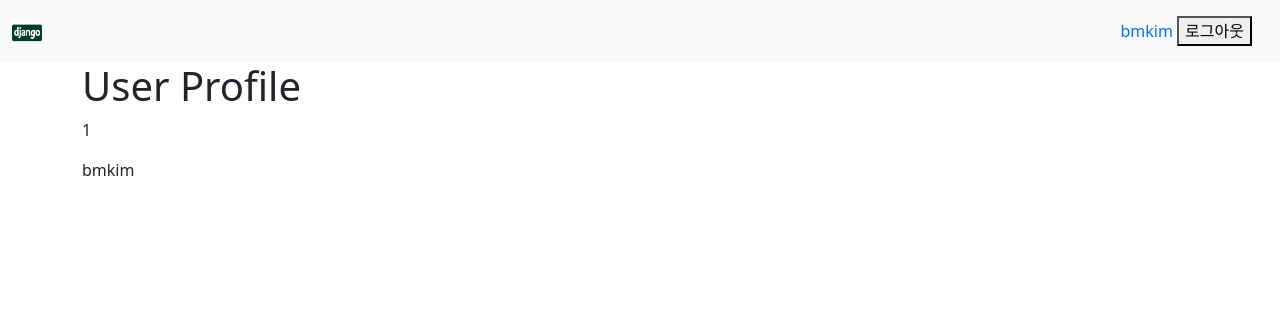
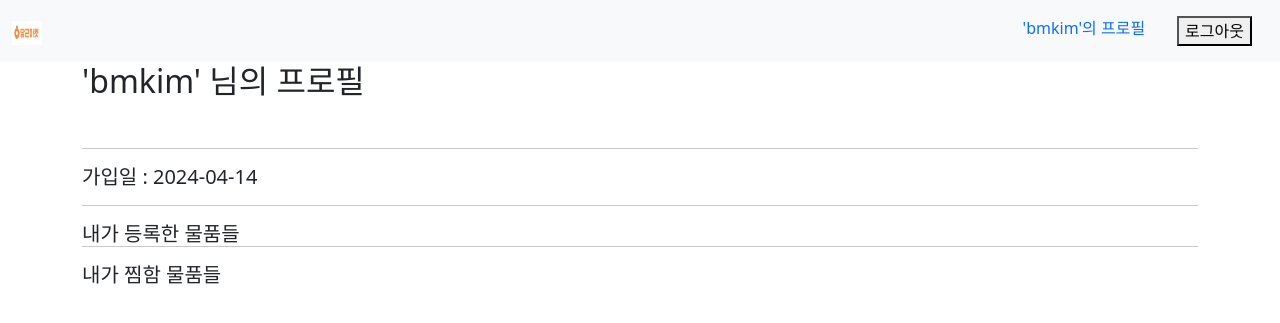
Before and after one commit to Doton2/spartamarket, a Django app: page /users/profile/1/ in a window 1280 px wide. Shown: the top 323 px of the page. Run offline with Django 4.2, Linux system fonts and the light colour scheme; a user stored in the database is signed in; data comes from the database, SQL or seed files in the repository; both versions use the stored data as it was after the commit.

Commit message:
찜기능 팔로우기능 추가와 간단한 디자인추가

```diff
--- a/accounts/forms.py
+++ b/accounts/forms.py
@@ -1,4 +1,4 @@
-from django.contrib.auth.forms import UserCreationForm
+from django.contrib.auth.forms import UserCreationForm,AuthenticationForm
 from django.contrib.auth import get_user_model
 from django import forms
 
--- a/templates/base.html
+++ b/templates/base.html
@@ -18,15 +18,17 @@
     <nav class="navbar bg-body-tertiary">
         <div class="container-fluid">
             <a class="navbar-brand" href="{% url 'index' %}">
-                <img src="{% static 'django.jpg' %}" alt="SpartaMrket" width="30" height="24">
+                <img src="{% static 'carrot.jpg' %}" alt="SpartaMrket" width="30" height="24">
             </a>
             <div class="d-flex">
                 <ul class="nav justify-content-end">
                     {% if request.user.is_authenticated %}
                     <li class="nav-item">
+                        <a href="{% url 'users:profile' request.user.pk %}" class="nav-link active">'{{ request.user.username }}'의 프로필 </a>
+                    </li>
+                    <li class="nav-item">
                         <form class="nav-link active" action="{% url 'accounts:logout' %}" method="POST">
                             {% csrf_token %}
-                            {{ user.username }}
                             <button type="submit">로그아웃</button>
                         </form>
                     </li>
@@ -38,7 +40,7 @@
                         <a class="nav-link active" href="{% url 'accounts:signup' %}">회원가입</a>
                     </li>
                     {% endif %}
-                  </ul>
+                </ul>
             </div>
         </div>
     </nav>
--- a/users/templates/users/profile.html
+++ b/users/templates/users/profile.html
@@ -1,14 +1,13 @@
 {% extends 'base.html' %}
 
 {% block content %}
-
-
-<h1>User Profile</h1>
-
-<p>{{user.pk}}</p>
-<p>{{user.username}}</p>
-
+<h2>'{{user.username}}' 님의 프로필</h2>
+<br>
+<hr>
+<h5>가입일 : {{user.date_joined|date:'Y-m-d' }}</h5>
+<hr>
 {% if request.user.pk != user.pk %}
+<h5> 팔로우 </h5>
 <form action="{% url 'users:follow' user.pk%}"method="POST">
     {% csrf_token %}
     {% if request.user in user.follwers.all %}
@@ -17,12 +16,53 @@
     <button type="submit"> 팔로우 </button>
     {% endif %}
 </form>
+<hr>
 {% endif %}
 
+<h5>내가 등록한 물품들 </h5>
+<div class="row row-cols-1 row-cols-md-4 g-4">
 {% for UserProduct in UserProducts %}
-<a href="{% url 'products:product' UserProduct.pk %}">
-    {{UserProduct.title}}
-</a>
-<br>
+<div class="col" style="width: 20%;">
+    <div class="card">
+        <a href="{% url 'products:product' UserProduct.pk %}">
+            {% if UserProduc.image %}
+            <img src="{{ UserProduct.image.url }}" class="card-img-top">
+            {% else %}
+            <img src="http://placehold.it/150X150" class="card-img-top">
+            {% endif %}
+            <div class="card-body">
+                <p class="card-title" style="font-size: 15px;">{{UserProduct.title}}</p>
+            </div>
+        </a>
+    </div>
+</div>
 {% endfor %}
+</div>
+<hr>
+
+<h5>내가 찜함 물품들 </h5>
+
+<div class="row row-cols-1 row-cols-md-4 g-4">
+    {% for Userlike in Userlikes %}
+    <div class="col" style="width: 20%;">
+        <div class="card">
+            <a href="{% url 'products:product' Userlike.user_id %}">
+                {% if Userlike.image %}
+                <img src="{{ Userlike.image.url }}" class="card-img-top">
+                {% else %}
+                <img src="http://placehold.it/150X150" class="card-img-top">
+                {% endif %}
+                <div class="card-body">
+                    <p class="card-title" style="font-size: 15px;">{{Userlike.title}}</p>
+                </div>
+            </a>
+        </div>
+    </div>
+    {% endfor %}
+    </div>
+
+
+
+
+
 {% endblock %}
--- a/users/views.py
+++ b/users/views.py
@@ -3,18 +3,21 @@
 from products.models import Products
 from django.views.decorators.http import require_POST
 from django.contrib.auth import get_user_model
-
+from django.contrib.auth.decorators import login_required
 
 
 # profile
+@login_required
 def profile(request, pk):
-    user = User.objects.get(pk=pk)
+    user = get_object_or_404(User, pk=pk)
     UserProducts = user.products_user.all()
-    context = {'user': user, 'UserProducts': UserProducts}
+    Userlikes = user.like_products.all()
+    Userfollows = user.follwers.all()
+    context = {'user': user, 'UserProducts': UserProducts, 'Userlikes':Userlikes,'Userfollows':Userfollows }
     return render(request, 'users/profile.html', context)
 
 
-@require_POST
+@login_required
 def like(request, pk):
     if request.user.is_authenticated:
         product = get_object_or_404(Products, pk=pk)
@@ -25,7 +28,7 @@
         return redirect('index')
     return redirect('accounts:login')
 
-
+@login_required
 def follow(request, pk):
     if request.user.is_authenticated:
         menber = get_object_or_404(get_user_model(), pk=pk)
```
Also changed, not shown: accounts/templates/accounts/login.html (+19 -7 lines), accounts/templates/accounts/signup.html (+37 -4 lines), products/templates/products/products.html (+14 -7 lines), products/views.py (+6 -6 lines), templates/index.html (+9 -10 lines), db.sqlite3, images/Carrot.jpg (added), images/Sparta.jpg (added), images/bbf56b923ba7507fa8840efc336743c8.jpg (added), static/Carrot.jpg (added), static/Sparta.jpg (added), static/django.jpg (deleted), 2 other files.
